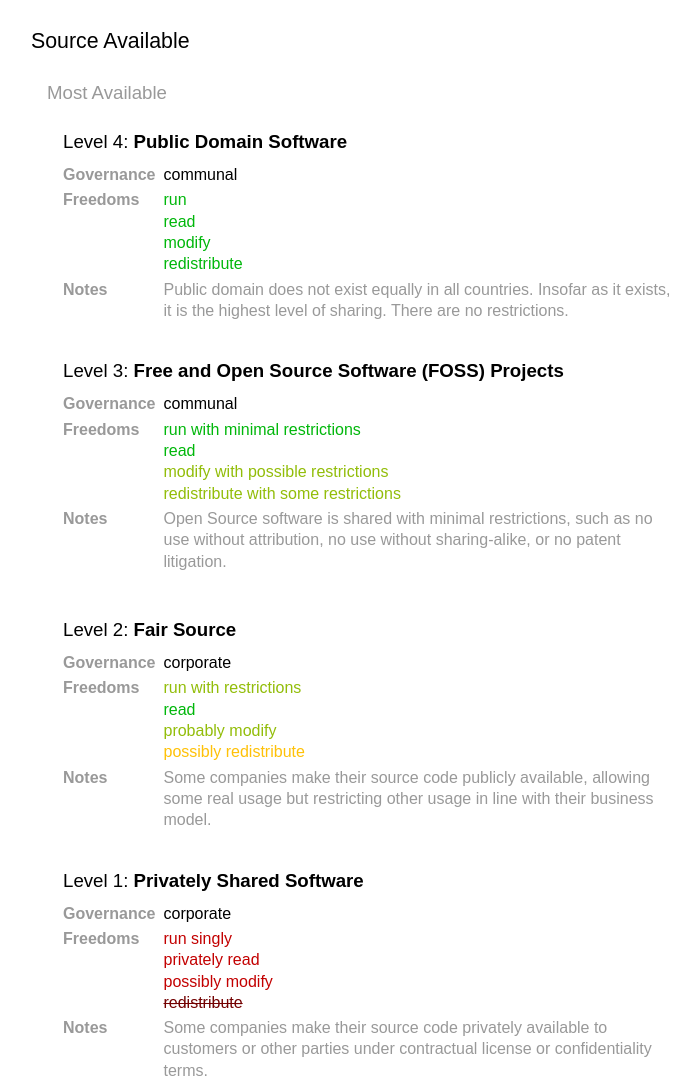
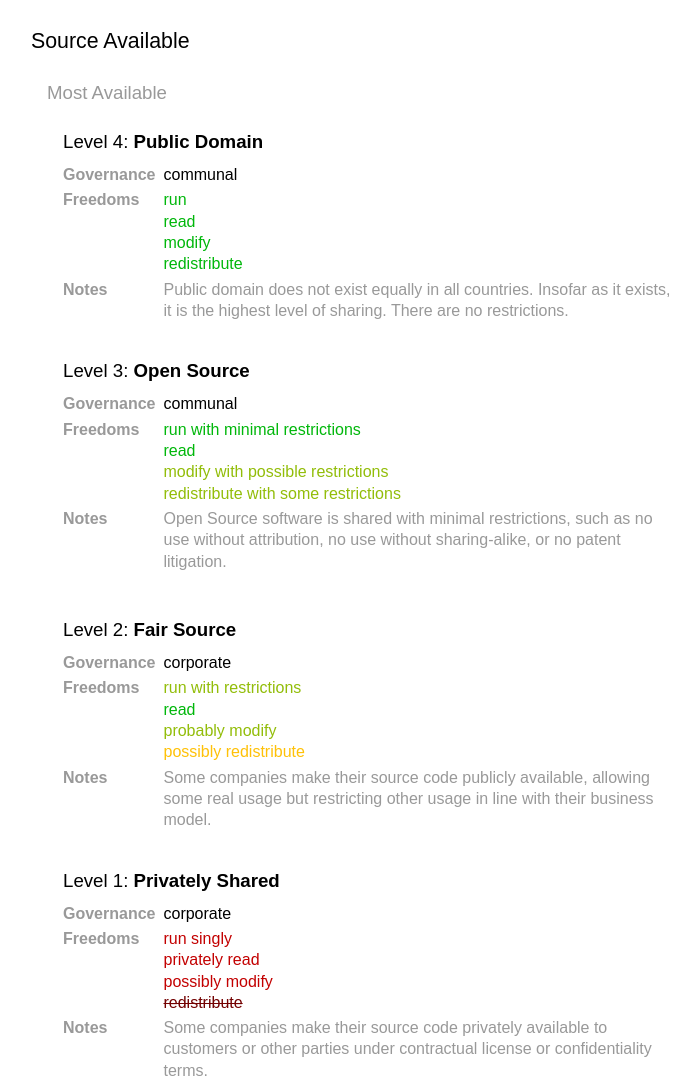
Before and after one commit to chadwhitacre/howtoshare.software, a plain HTML site: page index.html in a window 1280 px wide. Shown: the part 320-1408 px from the top of the page, without its empty margins (289-989 px from the left). Drawn offline with Linux system fonts and the light colour scheme.

Commit message:
Tighten up headings

```diff
--- a/index.html
+++ b/index.html
@@ -29,7 +29,7 @@
       <h3>Most Available</h3>
 
       <div class="level">
-        <h4>Level 4: <b>Public Domain Software</b></h4>
+        <h4>Level 4: <b>Public Domain</b></h4>
 
         <table>
           <tr class="governance">
@@ -55,7 +55,7 @@
       </div>
 
       <div class="level">
-        <h4>Level 3: <b>Free and Open Source Software (FOSS) Projects</b></h4>
+        <h4>Level 3: <b>Open Source</b></h4>
 
         <table>
           <tr class="governance">
@@ -107,7 +107,7 @@
       </div>
 
       <div class="level">
-        <h4>Level 1: <b>Privately Shared Software</b></h4>
+        <h4>Level 1: <b>Privately Shared</b></h4>
 
         <table>
           <tr class="governance">
```
